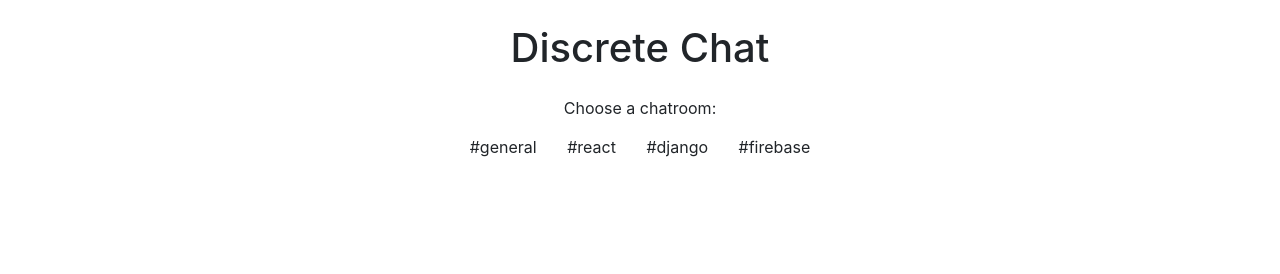
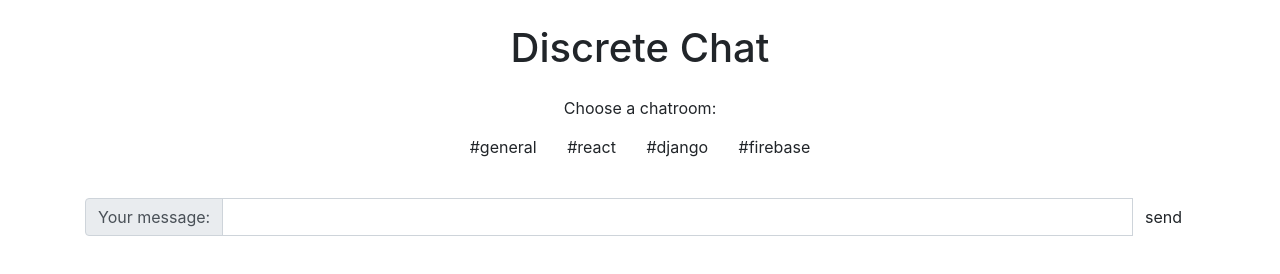
Before and after one commit to viveshCodes/discrete-chat, a plain HTML site: page index.html in a window 1280 px wide. Drawn offline with nearby package versions, Linux system fonts and the light colour scheme.

Commit message:
Add chat window and chat form template

```diff
--- a/index.html
+++ b/index.html
@@ -25,9 +25,23 @@
             <button class="btn" id="firebase">#firebase</button>
         </div>
 
-        <!--Chat Window-->
+        <!--Chat List / Window-->
+        <div class="chat-window">
+            <ul class="chat-list list-group"></ul>
+        </div>
 
         <!--New Chat Form-->
+        <form class="new-chat my-3">
+            <div class="input-group">
+              <div class="input-group-prepend">
+                <div class="input-group-text">Your message:</div>
+              </div>
+              <input type="text" id="message" class="form-control" required>
+              <div class="input-group-append">
+                <input type="submit" class="btn" value="send">
+              </div>
+            </div>
+        </form>
 
         <!--Update Name Form-->
   </div>
```
